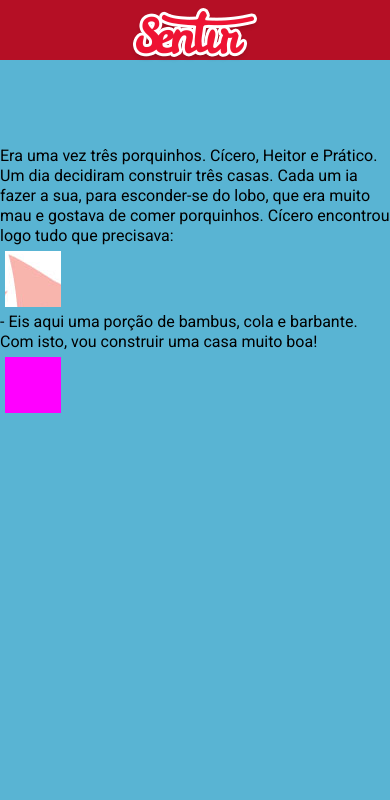
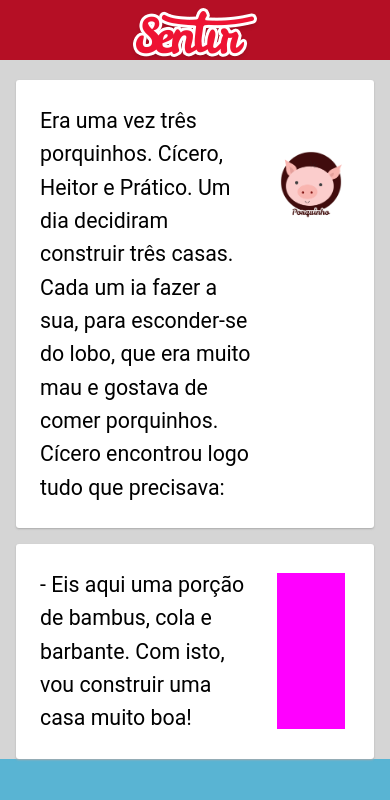
Before and after one commit to rpresb/blueteam, a plain HTML site: page app/www/index.html in a window 390 px wide. Both pictures are taken after a click on the link 97 px from the left and 229 px from the top of the page. Drawn offline with Linux system fonts and the light colour scheme; some packages are replaced by stand-ins of ours.

Commit message:
Teacher Interface

```diff
--- a/app/www/css/main.css
+++ b/app/www/css/main.css
@@ -5,10 +5,17 @@
 	margin: 0;
 }
 
+div.clear
+{
+	clear: both;
+}
+
 body {
 	background-color: #59b4d3;
 	font-family: "Roboto", arial, sans-serif;
 }
+
+
 #logo
 {
 	background: #b50f25;
@@ -30,9 +37,17 @@ body {
 	margin: 5%;
 	display: block;
 }
+
 .student-screen
 {
-	background: #59b4d3;
+	background:#222;
+}
+
+.teacher-screen
+{
+	background:#d5d5d5;
+	height: 100%;
+	padding-top: 20px;
 }
 
 
@@ -62,12 +77,32 @@ body {
 
 
 .group {
-	clear: both;
-	margin-top: 20px;
+	border-radius: 5px;
+	padding:1.5rem;
+	box-shadow:0 1px 2px #aaa;
+	background:white;
+	margin:0 1rem 1rem;
+	border-radius:3px;
+	user-select:none;
+	animation:fly-in-from-left .5s 1s ease both;
+	transform-origin:top left;
 }
 
-.group span {
+.group p {
 	float: left;
+	width: 70%;
+	font-size: 16pt;
+	line-height: 25pt;
+}
+
+.group a{
+	display: block;
+	float: right;
+	width: 20%;
+	background-repeat: no-repeat !important;
+	background-position: center center !important;
+	background-size: contain !important;
+	height: 150px;
 }
 
 .vibrate-button {
--- a/app/www/index.html
+++ b/app/www/index.html
@@ -5,7 +5,7 @@
 	<meta http-equiv="X-UA-Compatible" content="IE=edge">
 	<meta name="viewport" content="width=device-width, initial-scale=1">
 	<title>Experience Box</title>
-	<link href='http://fonts.googleapis.com/css?family=Roboto:400,700' rel='stylesheet' type='text/css'>
+	<!-- <link href='http://fonts.googleapis.com/css?family=Roboto:400,700' rel='stylesheet' type='text/css'> -->
 	<!-- <link href='http://fonts.googleapis.com/css?family=Molle:400italic|Roboto:400,700' rel='stylesheet' type='text/css'> -->
 	<link href="css/main.css" rel="stylesheet" type="text/css" />
   <!-- <link rel="stylesheet" href="https://maxcdn.bootstrapcdn.com/bootstrap/3.3.5/css/bootstrap.min.css"> -->
--- a/app/www/js/main.js
+++ b/app/www/js/main.js
@@ -61,22 +61,12 @@ var presets = [
 ];
 
 var cards = [
-
-	{
-		id: 0,
-		name: "",
-		text: "",
-		color: "",
-		image: "",
-		vibrate: "",
-		sound: ""
-	},
 	{
 		id: 1,
 		name: "Porquinho",
 		text: "Era uma vez três porquinhos. Cícero, Heitor e Prático. Um dia decidiram construir três casas. Cada um ia fazer a sua, para esconder-se do lobo, que era muito mau e gostava de comer porquinhos. Cícero encontrou logo tudo que precisava:",
 		color: "",
-		image: "pig.jpg",
+		image: "porquinho.png",
 		vibrate: "Coração",
 		sound: "pig.wav"
 	},
@@ -245,7 +235,7 @@ var loadCards = function(cards) {
 			html += "<a class='event color-button' data-id=" + c.id + " style='background: url(img/" + c.image + ")'></a>";
 		}
 
-		html += "</div>";
+		html += "<div class='clear'></div></div>";
 
 	});
 
```
